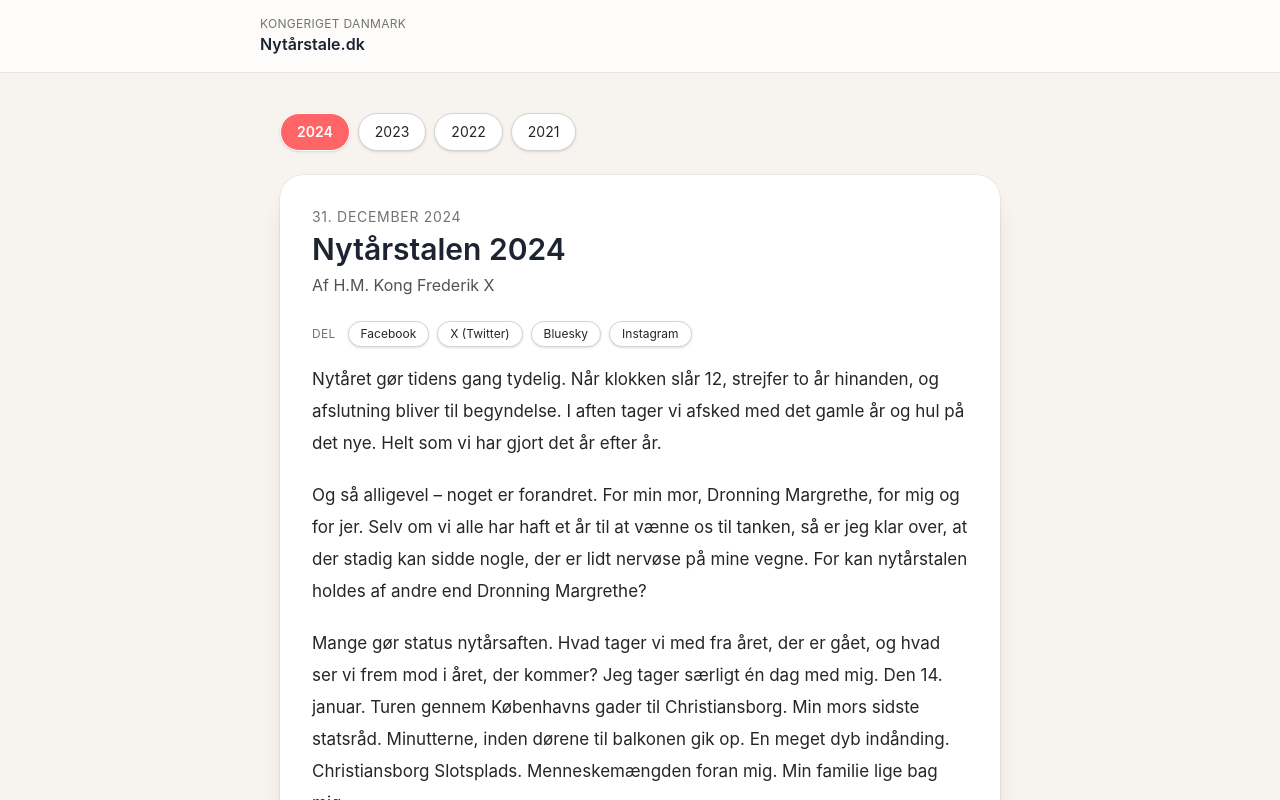
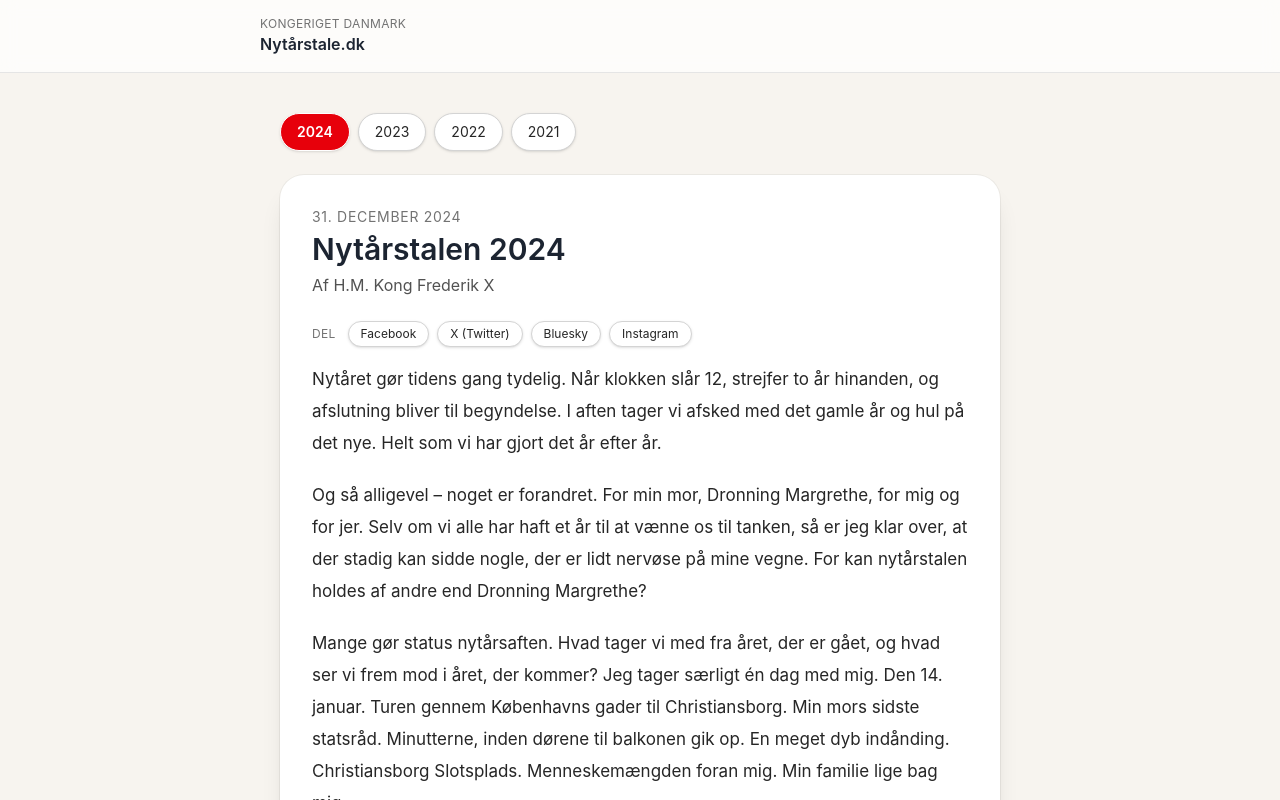
Before and after one commit to martin-juul/nytaarstale, a React (Vite) app: page / in a window 1280 px wide. Shown: the top 800 px of the page. Built offline with nearby package versions, Linux system fonts and the light colour scheme.

Commit message:
use acccesibilty safe red

```diff
--- a/src/components/QuickYears.tsx
+++ b/src/components/QuickYears.tsx
@@ -16,7 +16,7 @@ export default function QuickYears({ years, selected, onSelect }: QuickYearsProp
           title={y === selected ? 'Aktivt år' : 'Vælg år'}
           className={`rounded-full px-4 py-2 text-sm border shadow-sm transition-colors focus:outline-none cursor-pointer ${
             y === selected
-              ? 'bg-red-400 text-white border-royal-primary font-semibold shadow-md hover:bg-royal-primaryDark'
+              ? 'bg-red-600 text-white border-royal-primary font-semibold shadow-md hover:bg-royal-primaryDark'
               : 'bg-white text-neutral-800 border-neutral-300 hover:bg-neutral-50 focus-visible:ring-2 focus-visible:ring-royal-accent/40'
           }`}
         >
```
